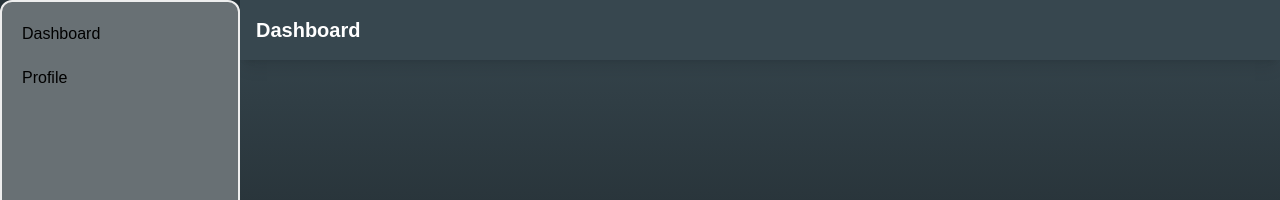
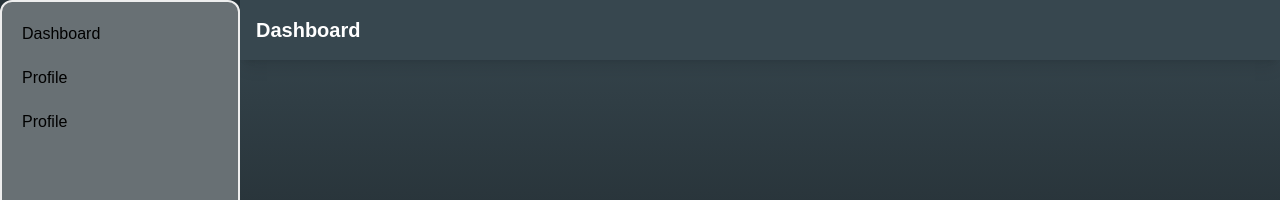
Before and after one commit to raunak234362/DashForge, a React (Vite) app: page /dashboard in a window 1280 px wide. Shown: the top 200 px of the page. Built offline with nearby package versions, Linux system fonts and the light colour scheme.

Commit message:
add Profile link to Sidebar component for navigation

```diff
--- a/src/components/dashboard/sidebar/Sidebar.jsx
+++ b/src/components/dashboard/sidebar/Sidebar.jsx
@@ -71,6 +71,18 @@ const Sidebar = () => {
               <div>Profile</div>
             </NavLink>
           </li>
+          <li className="w-full">
+            <NavLink
+              to="profile"
+              className={({ isActive }) =>
+                isActive
+                  ? "flex justify-center items-center text-white bg-teal-400 rounded-md w-full  delay-150 transition-all ease-in-out"
+                  : "text-black hover:text-white hover:flex hover:justify-center hover:items-center hover:bg-teal-200  rounded-md"
+              }
+            >
+              <div>Profile</div>
+            </NavLink>
+          </li>
           <li></li>
         </ul>
       </nav>
```
